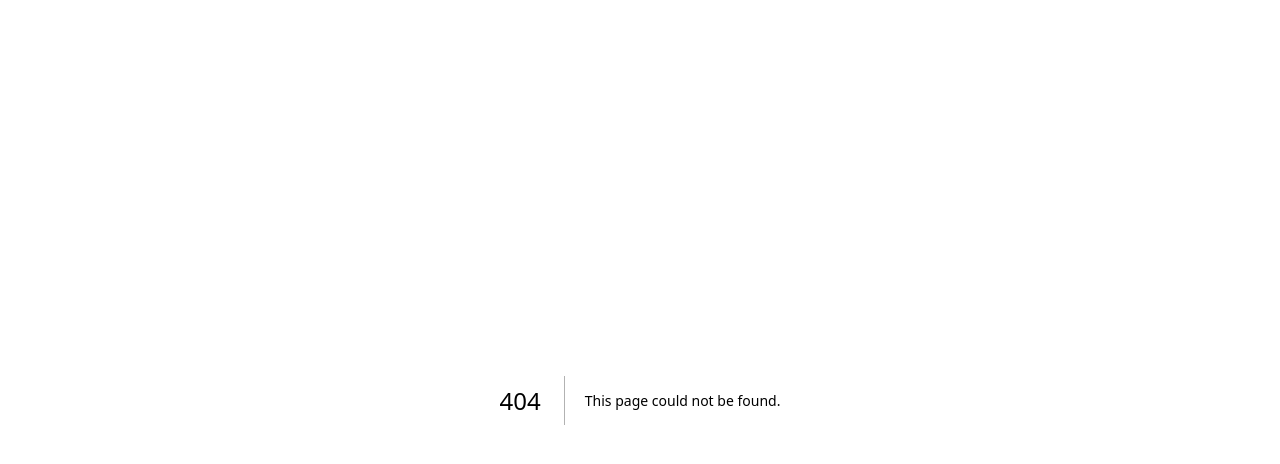
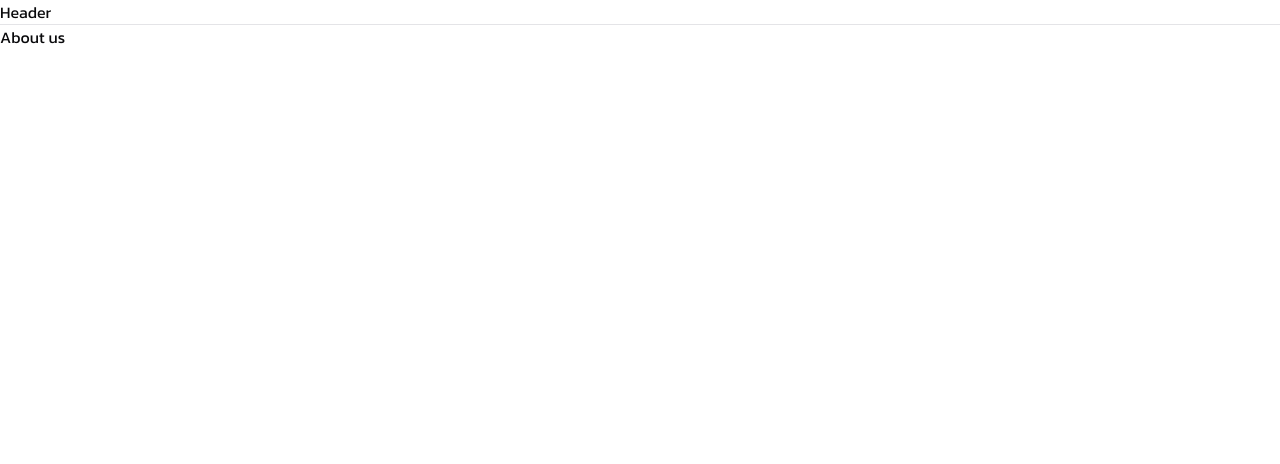
Before and after one commit to Narue2577/computer-booking, a Next.js app: page /about in a window 1280 px wide. Before the commit this address had no page. Shown: the top 464 px of the page. Built offline with nearby package versions, Linux system fonts and the light colour scheme.

Commit message:
app folders

```diff
--- /dev/null
+++ b/src/app/about/page.tsx
@@ -0,0 +1,7 @@
+export default function About(){
+    return(
+        <>
+            <p>About us</p>
+        </>
+    );
+}
--- a/src/app/layout.tsx
+++ b/src/app/layout.tsx
@@ -28,6 +28,8 @@ export default function RootLayout({
       <body
         className={`${geistSans.variable} ${kanit.className} `}
       >
+        <h1>Header</h1>
+        <hr />
         {children}
       </body>
     </html>
--- /dev/null
+++ b/src/app/product/page.tsx
@@ -0,0 +1,7 @@
+export default function Product(){
+    return(
+        <>
+            <p>Product List</p>
+        </>
+    );
+}
```
